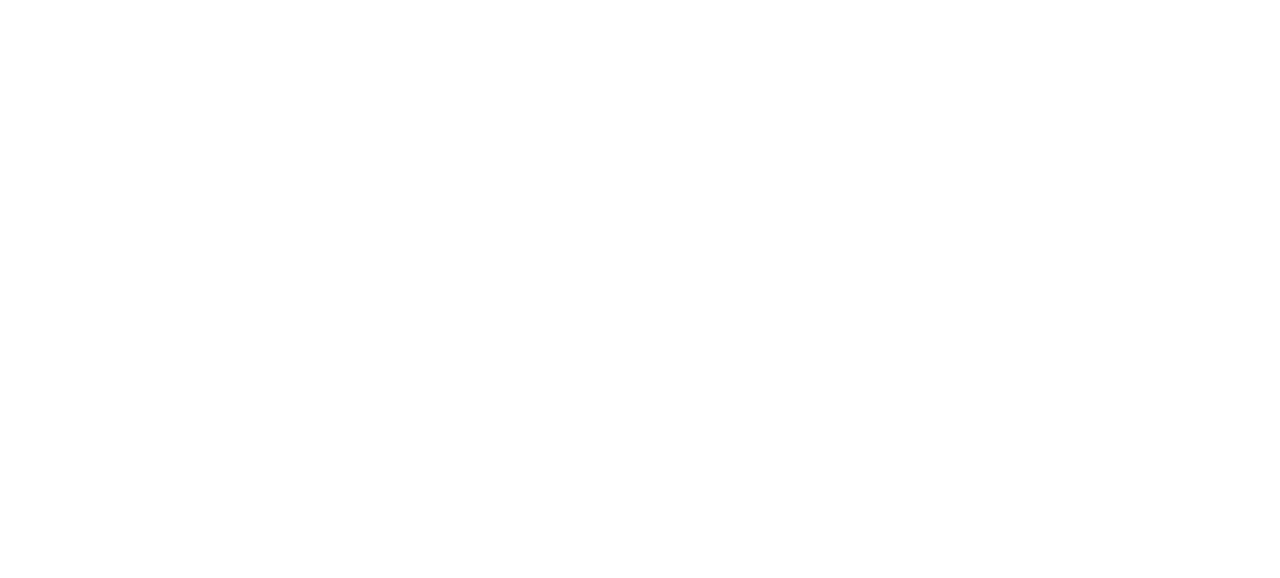
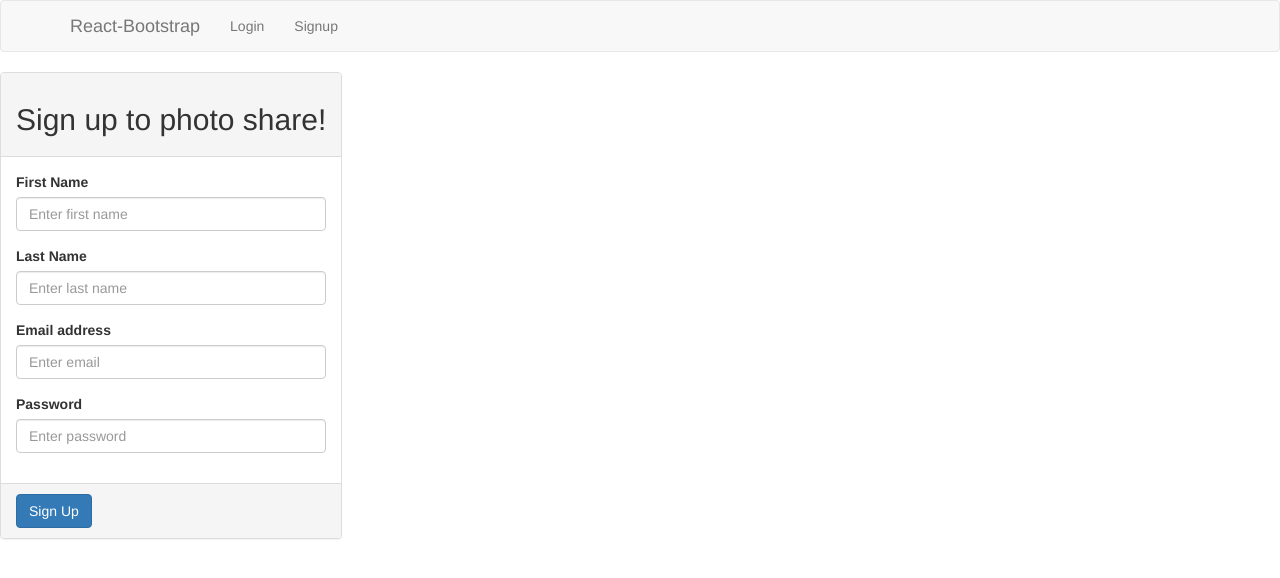
Before and after one commit to afindlay7-zz/hackerYouFullStack, a React (Create React App) app: page /signup in a window 1280 px wide. Shown: the top 578 px of the page. Built offline with nearby package versions, Linux system fonts and the light colour scheme; the HTML template or start-up script is replaced by a standard one.

Commit message:
Login and signup routes

```diff
--- a/src/App.js
+++ b/src/App.js
@@ -2,6 +2,8 @@
 import { BrowserRouter as Router, Route, Switch } from 'react-router-dom'
 import Header from './components/Header';
 import Home from './components/home/Home';
+import Login from './components/home/Login';
+import Signup from './components/home/Signup';
 import Dashboard from './components/dashboard/Dashboard';
 import Footer from './components/Footer'
 import styled from 'styled-components';
@@ -15,6 +17,8 @@
             <Header />
             <Switch>
               <Route exact path='/' component={Home} />
+              <Route exact path='/login' component={Login} />
+              <Route exact path='/signup' component={Signup} />
               <Route exact path='/dashboard' component={Dashboard} />
             </Switch>
             <Footer />
--- a/src/components/Header.jsx
+++ b/src/components/Header.jsx
@@ -1,21 +1,54 @@
-import React, { Component } from "react";
+import React, { Component } from 'react';
+import { Redirect } from 'react-router-dom';
+import { Navbar, Nav, NavItem, NavDropdown, MenuItem } from 'react-bootstrap';
 
 class Header extends Component {
     constructor(){
-        super();
-        this.state = {
-        }
+      super();
+      this.state = {
+        redirectToLogin: false,
+        redirectToSignup: true
+      }
+      this.redirectToLogin = this.redirectToLogin.bind(this);
+      this.redirectToSignup = this.redirectToSignup.bind(this);
     }
 
-    componentDidMount() {
+    redirectToLogin() {
+      this.setState({
+        redirectToSignup: false,
+        redirectToLogin: true
+      });
+    }
 
+    redirectToSignup() {
+      this.setState({
+        redirectToLogin: false,
+        redirectToSignup: true
+      });
     }
+
 
     render() {
       return (
-        <div>
-
-        </div>
+        <Navbar>
+          <Navbar.Header>
+            <Navbar.Brand>
+              <a href="#home">React-Bootstrap</a>
+            </Navbar.Brand>
+          </Navbar.Header>
+          <Nav>
+            <NavItem onClick={this.redirectToLogin}>Login</NavItem>
+            { this.state.redirectToLogin ?
+              <Redirect to={{pathname: '/login'}} id='redirectToLoginFromHeader' />
+              : null
+            }
+            <NavItem onClick={this.redirectToSignup}>Signup</NavItem>
+            { this.state.redirectToSignup ?
+              <Redirect to={{pathname: '/signup'}} id='redirectToSignupFromHeader' />
+              : null
+            }
+          </Nav>
+        </Navbar>
       );
     }
 }
--- a/src/components/home/Home.jsx
+++ b/src/components/home/Home.jsx
@@ -20,8 +20,7 @@
     render() {
       return (
         <div>
-          <Signup />
-          <Login />
+
         </div>
       );
     }
--- a/src/components/home/Login.jsx
+++ b/src/components/home/Login.jsx
@@ -19,7 +19,7 @@
         <Container>
           <Panel>
             <Panel.Heading>
-              <h2>Panel heading with a title</h2>
+              <h2>Welcom back, please login</h2>
             </Panel.Heading>
             <Panel.Body>
                 <form>
--- a/src/components/home/Signup.jsx
+++ b/src/components/home/Signup.jsx
@@ -19,7 +19,7 @@
         <Container>
           <Panel>
             <Panel.Heading>
-              <h2>Panel heading with a title</h2>
+              <h2>Sign up to photo share!</h2>
             </Panel.Heading>
             <Panel.Body>
                 <form>
```
